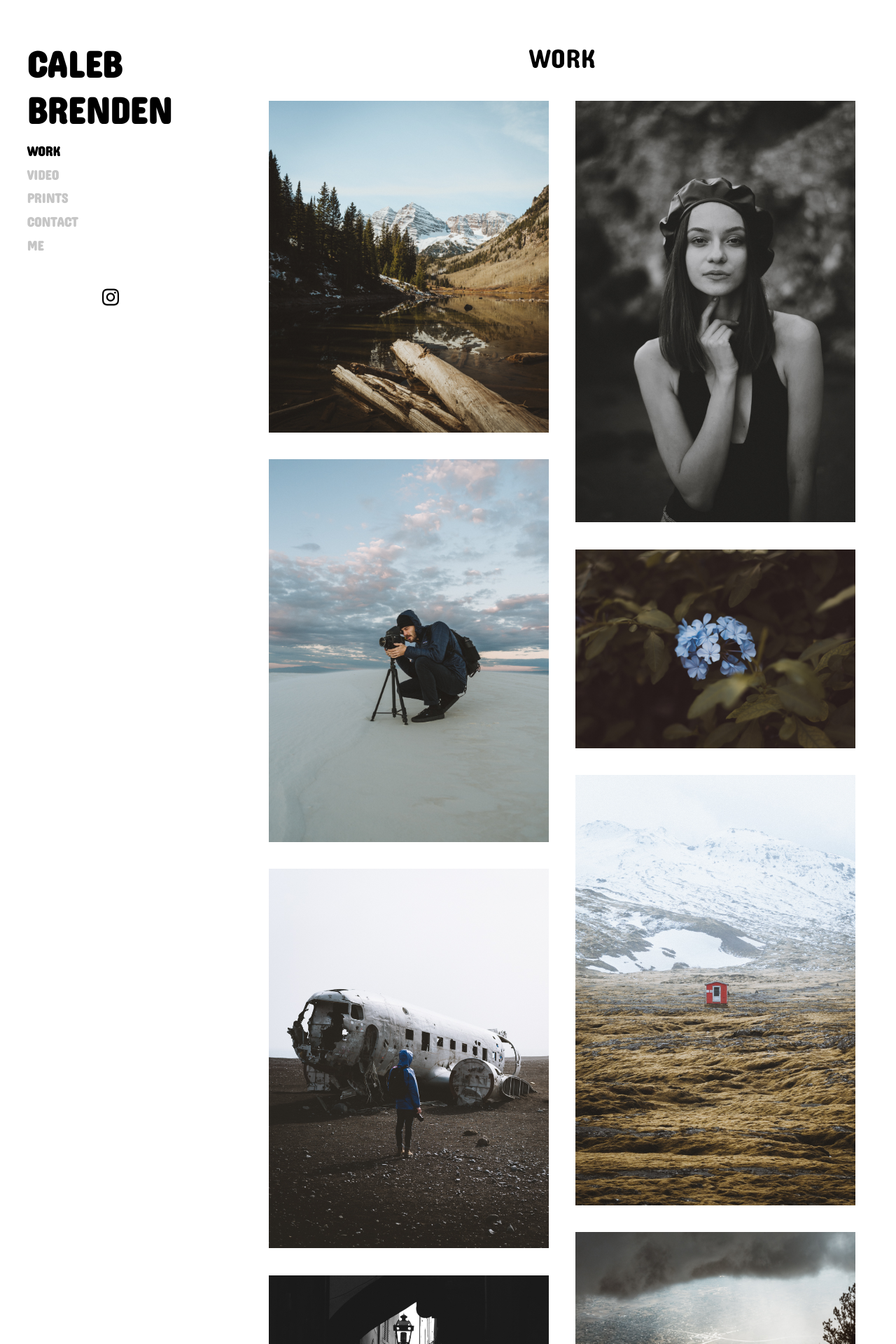
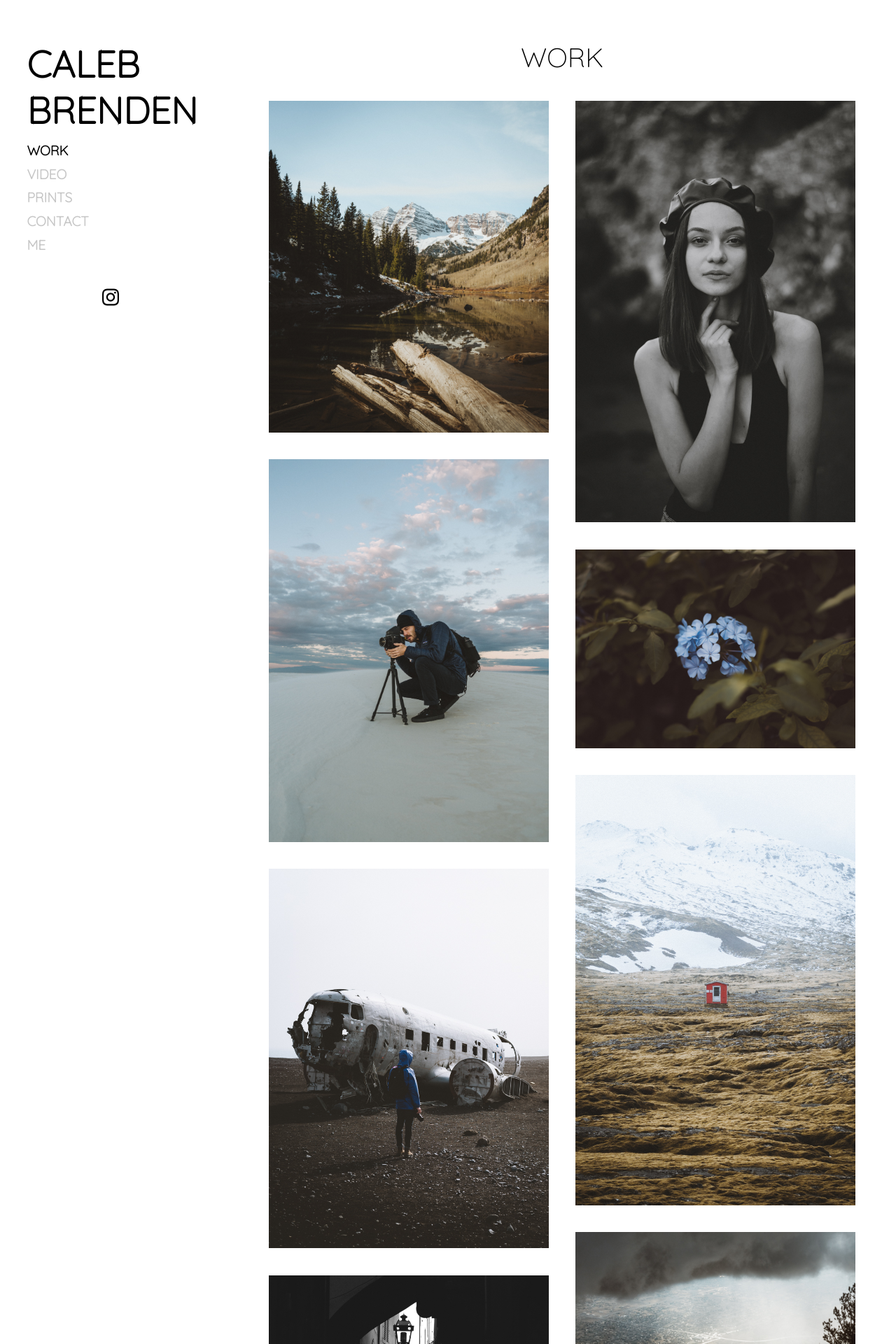
Before and after one commit to calebbrenden/my-site, a Jekyll site: the page built from index.html, in a window 1280 px wide. Shown: the top 1920 px of the page at 70% size. Built offline with Jekyll 4.4.1, drawn with Linux system fonts in a browser that asks for light colours.

Commit message:
changed font again

```diff
--- a/_includes/font-includes.html
+++ b/_includes/font-includes.html
@@ -3,4 +3,4 @@
   different fonts as applicable.
 {% endcomment %}
 
-<link href="https://fonts.googleapis.com/css?family=Concert+One|Cormorant+Garamond:300" rel="stylesheet">
+<link href="https://fonts.googleapis.com/css?family=Quicksand:300|Cormorant+Garamond:300" rel="stylesheet">
--- a/_sass/hydeout/_layout.scss
+++ b/_sass/hydeout/_layout.scss
@@ -86,7 +86,7 @@
       padding-top: $section-spacing;
 
   .site-title {
-    font-family: 'Concert One', sans-serif;
+    font-family: 'Quicksand', sans-serif;
     font-weight: 400;
     font-style: normal;
     font-size: 2.75rem;
@@ -238,7 +238,7 @@
 }
 
 form.contact-form input[type="submit"] {
-  font-family: 'Concert One', sans-serif;
+  font-family: 'Quicksand', sans-serif;
   font-weight: 400;
   font-style: normal;
   font-size: $root-font-size;
@@ -499,7 +499,7 @@
 /* USE THIS TO CHANGE THE COLOR OF THE LINKS IN YOUR SIDEBAR */
 
 #sidebar a {
-  font-family: 'Concert One', sans-serif;
+  font-family: 'Quicksand', sans-serif;
   font-weight: 600;
   font-style: normal;
   color: #C6C6C6;
@@ -535,7 +535,7 @@
 
 /* ADDED TO FIX NONCONFORMING VIDEOS LINK */
 .page-link {
-  font-family: 'Concert One', sans-serif;
+  font-family: 'Quicksand', sans-serif;
   font-weight: 600;
   font-style: normal;
   color: #C6C6C6;
--- a/_sass/hydeout/_type.scss
+++ b/_sass/hydeout/_type.scss
@@ -3,7 +3,7 @@
 // Headings, body text, lists, and other misc typographic elements.
 
 h1, h2, h3, h4, h5, h6, .site-title {
-  font-family: 'Concert One', sans-serif;
+  font-family: 'Quicksand', sans-serif;
   font-weight: 400;
   font-style: none;
   margin-bottom: $heading-spacing;
```
Also changed, not shown: 1 other file.
